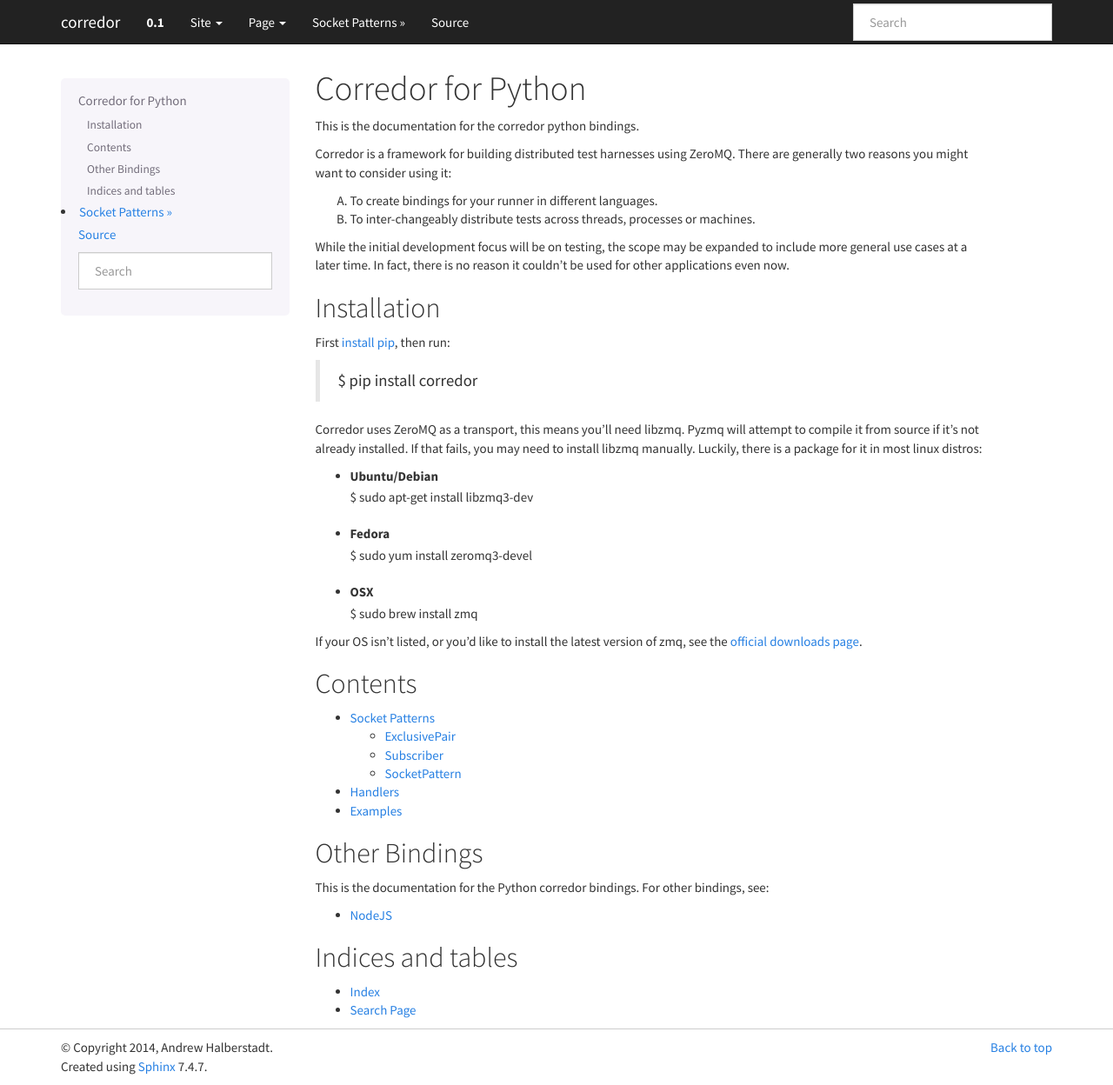
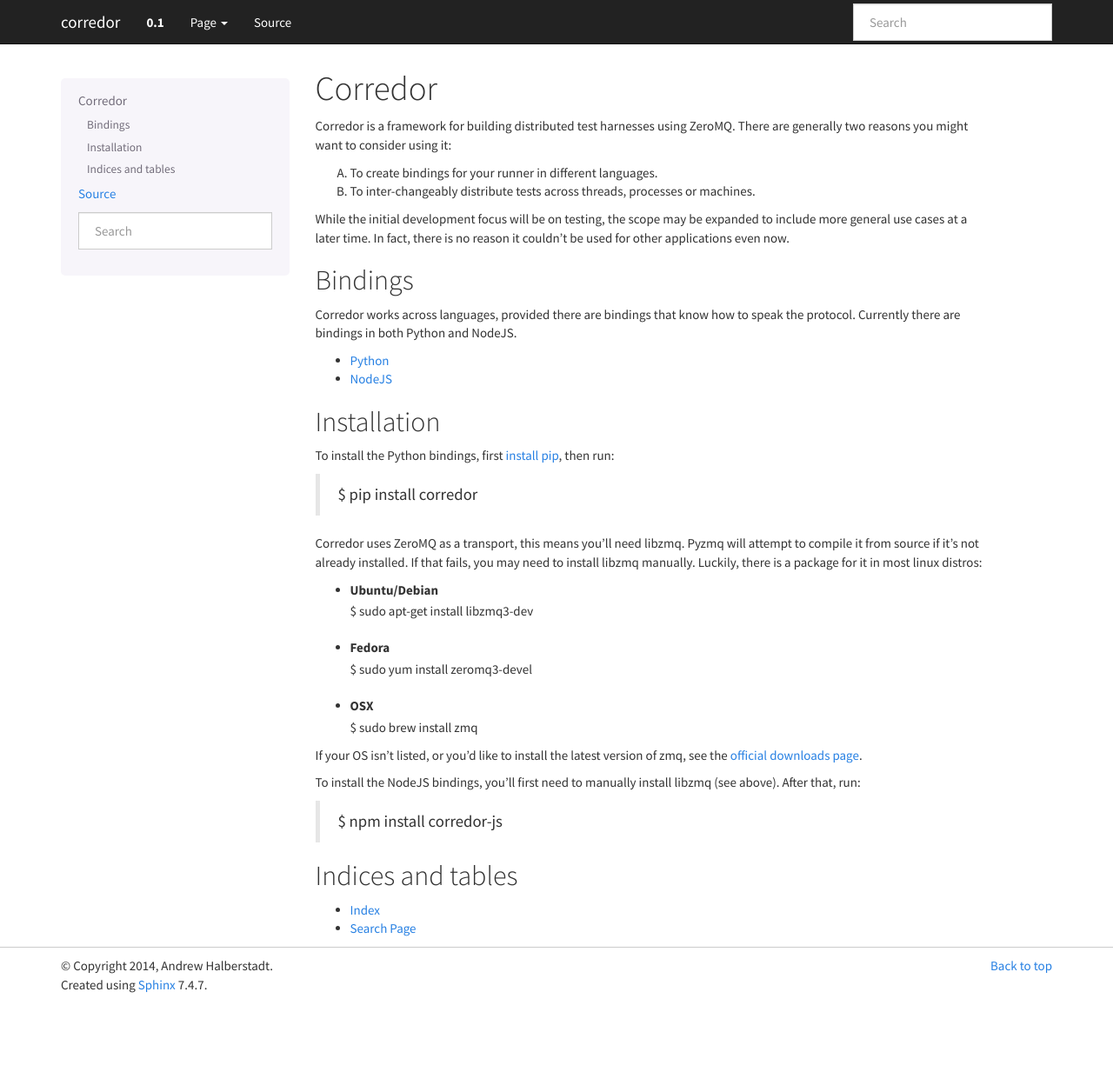
Before and after one commit to ahal/corredor, a Sphinx documentation site: the page built from docs/index.rst, in a window 1280 px wide and 1248 px high. Shown: the whole window at 87% size. Built offline with Sphinx 7.4.7, drawn with Linux system fonts in a browser that asks for light colours.

Commit message:
Restructure python-related docs under python subtree

```diff
--- a/docs/conf.py
+++ b/docs/conf.py
@@ -156,7 +156,7 @@
 #html_use_smartypants = True
 
 # Custom sidebar templates, maps document names to template names.
-html_sidebars = {'pattern': ['localtoc.html', 'searchbox.html']}
+html_sidebars = {'python/pattern': ['localtoc.html', 'searchbox.html']}
 
 # Additional templates that should be rendered to pages, maps page names to
 # template names.
--- a/docs/index.rst
+++ b/docs/index.rst
@@ -3,11 +3,9 @@
    You can adapt this file completely to your liking, but it should at least
    contain the root `toctree` directive.
 
-===================
-Corredor for Python
-===================
-
-This is the documentation for the corredor python bindings.
+========
+Corredor
+========
 
 Corredor is a framework for building distributed test harnesses using ZeroMQ.
 There are generally two reasons you might want to consider using it:
@@ -19,10 +17,22 @@
 expanded to include more general use cases at a later time. In fact, there is
 no reason it couldn't be used for other applications even now.
 
+Bindings
+========
+
+Corredor works across languages, provided there are bindings that know how to
+speak the protocol. Currently there are bindings in both Python and NodeJS.
+
+* :doc:`Python <python/index>`
+* `NodeJS`_
+
+.. _`NodeJS`: http://corredor.readthedocs.org/projects/corredor-js/en/latest/
+
+
 Installation
 ============
 
-First `install pip`_, then run:
+To install the Python bindings, first `install pip`_, then run:
 
     $ pip install corredor
 
@@ -43,30 +53,14 @@
 If your OS isn't listed, or you'd like to install the latest version of zmq,
 see the `official downloads page`_.
 
+To install the NodeJS bindings, you'll first need to manually install libzmq
+(see above). After that, run:
+
+    $ npm install corredor-js
+
 
 .. _`install pip`: http://www.pip-installer.org/en/latest/installing.html
 .. _`official downloads page`: http://zeromq.org/intro:get-the-software
-
-Contents
-========
-
-.. toctree::
- :maxdepth: 2
-
- pattern
- handler
- example
-
-Other Bindings
-==============
-
-This is the documentation for the Python corredor bindings. For other bindings,
-see:
-
-* `NodeJS`_
-
-.. _`NodeJS`: http://corredor.readthedocs.org/projects/corredor-js/en/latest/
-
 
 Indices and tables
 ==================
```
Also changed, not shown: docs/python/index.rst (added, +22 -0 lines), docs/python/example.rst (renamed from docs/example.rst), docs/python/handler.rst (renamed from docs/handler.rst), docs/python/pattern.rst (renamed from docs/pattern.rst).
